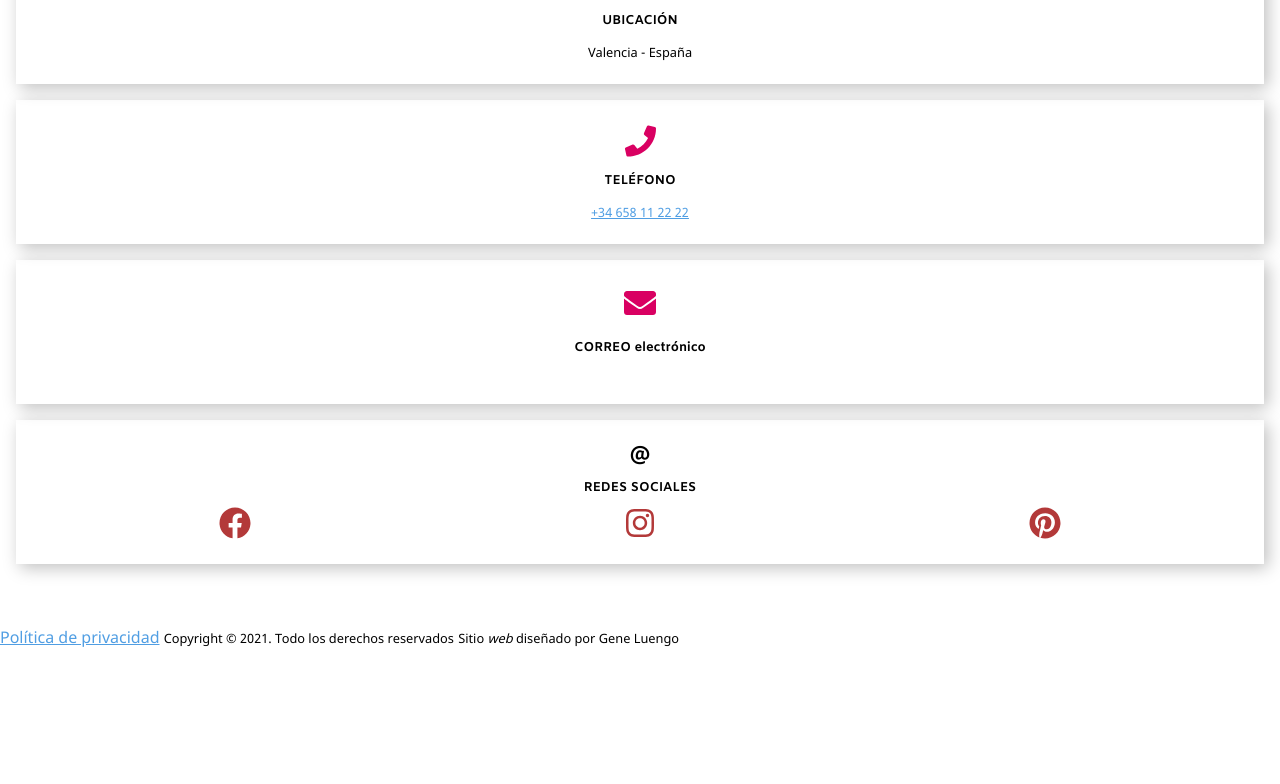
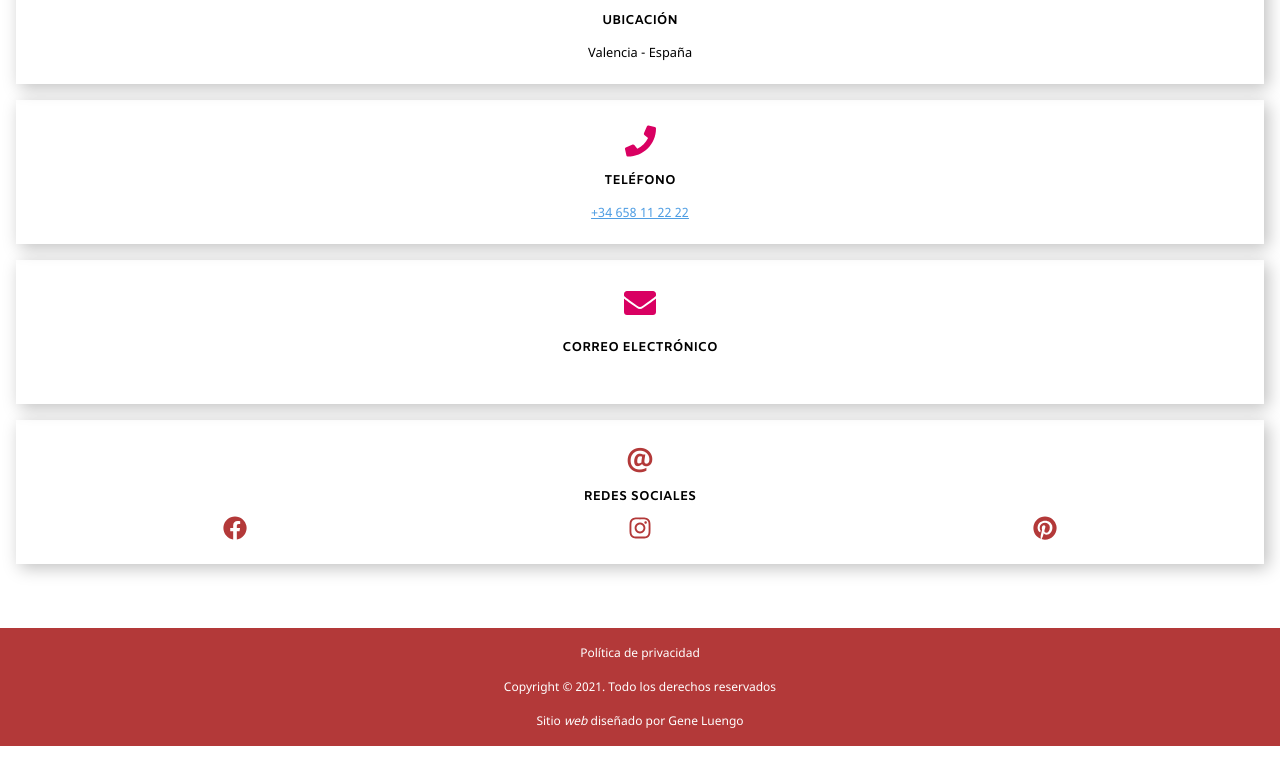
Before and after one commit to geneclpa/restaurant_project, a plain HTML site: page index.html in a window 1280 px wide. Shown: the part 10144-10928 px from the top of the page. Before the commit the page ends 10792 px from the top, so only its background shows below. Drawn offline with Linux system fonts and the light colour scheme.

Commit message:
Se terminaron los estilos de la sección footer

```diff
--- a/css/styles.css
+++ b/css/styles.css
@@ -453,6 +453,11 @@ img{
     height: 2rem;
 }
 
+.contact_card:last-child h2{
+    font-size: 2rem;
+    color: var(--first_color);
+}
+
 .social_icon{
     width: 100%;
     display: flex;
@@ -462,7 +467,29 @@ img{
 
 .social_icon svg{
     cursor: pointer;
-    width: 2rem;
-    height: 2rem;
+    width: 1.5rem;
+    height: 1.5rem;
     fill: var(--first_color);
 }
+
+/*  Footer  */
+.footer{
+    background-color: var(--first_color);
+    text-align: center;
+    padding: 0.5rem;
+    margin-bottom: var(--header_height);
+}
+
+.footer_content a,
+.footer_content small{
+    display: block;
+    padding: 10px 0;
+    font-size: 0.75rem;
+    color: var(--white_color);
+}
+
+.footer_content a{ text-decoration: none; }
+
+.footer_content a:hover{ text-decoration: underline; }
+
+.footer_content a.creator_name{ display: inline; }
--- a/index.html
+++ b/index.html
@@ -334,7 +334,7 @@
                 <svg width="32" height="24" viewBox="0 0 32 24" fill="none" xmlns="http://www.w3.org/2000/svg">
                     <path d="M31.375 7.9375C29.9375 9.0625 28.125 10.4375 21.75 15.0625C20.5 16 18.1875 18.0625 16 18.0625C13.75 18.0625 11.5 16 10.1875 15.0625C3.8125 10.4375 2 9.0625 0.5625 7.9375C0.3125 7.75 0 7.9375 0 8.25V21C0 22.6875 1.3125 24 3 24H29C30.625 24 32 22.6875 32 21V8.25C32 7.9375 31.625 7.75 31.375 7.9375ZM16 16C17.4375 16.0625 19.5 14.1875 20.5625 13.4375C28.875 7.4375 29.5 6.875 31.375 5.375C31.75 5.125 32 4.6875 32 4.1875V3C32 1.375 30.625 0 29 0H3C1.3125 0 0 1.375 0 3V4.1875C0 4.6875 0.1875 5.125 0.5625 5.375C2.4375 6.875 3.0625 7.4375 11.375 13.4375C12.4375 14.1875 14.5 16.0625 16 16Z" fill="#D90062"/>
                 </svg>
-                <h5>CORREO electrónico</h5>
+                <h5>CORREO ELECTRÓNICO</h5>
                 <small class="email_card"></small>
             </aside>
             <aside class="contact_card box_shadow">
@@ -359,7 +359,7 @@
         <div class="footer_content">
             <a href="#" target="_blank" rel="noreferrer noopener">Política de privacidad</a>
             <small>Copyright &copy; 2021. Todo los derechos reservados</small>
-            <small>Sitio <i>web</i> diseñado por Gene Luengo</small>
+            <small>Sitio <i>web</i> diseñado por <a class="creator_name" href="./humans.txt" target="_blank" rel="noreferrer noopener">Gene Luengo</a></small>
         </div>
     </footer>
 
```
